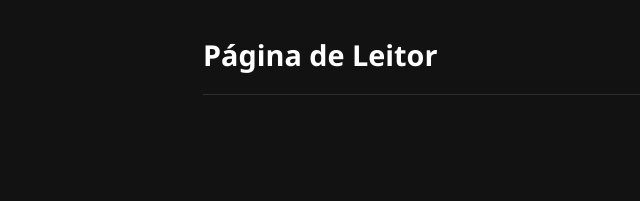
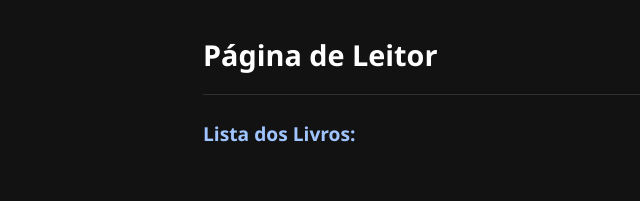
Before and after one commit to dacostavictor/Gerenciamento-de-empr-stimos-de-livros, a website: page public/leitor.html in a window 1280 px wide. Shown: the whole page, without its empty margins (101-741 px from the left). Drawn offline with Linux system fonts and the light colour scheme; no server answers.

Commit message:
Update leitor.html

```diff
--- a/public/leitor.html
+++ b/public/leitor.html
@@ -9,7 +9,7 @@
   <body>
     <h1>Página de Leitor</h1>
     <hr />
-
+    <h2>Lista dos Livros:</h2>
     <ul id="listaLivros"></ul>
 
     <script src="leitor.js"></script>
```
